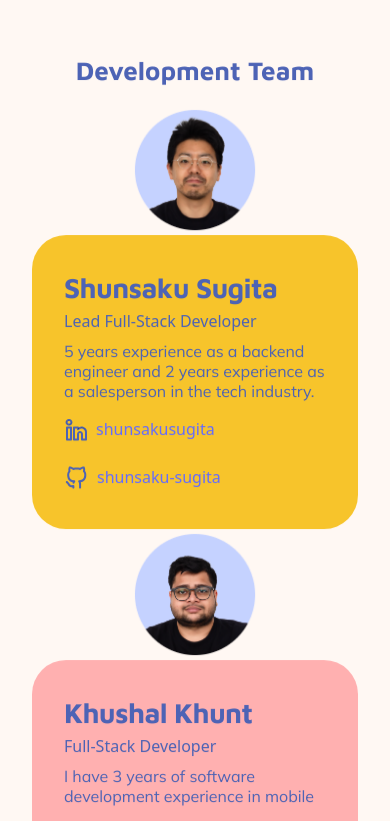
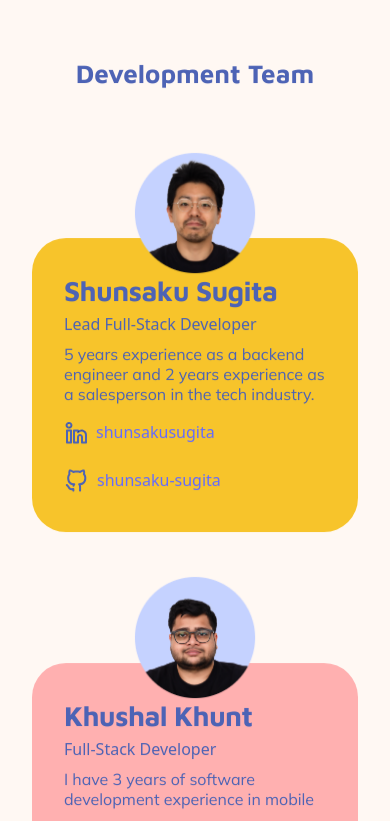
Before and after one commit to luiscbaptistajr/PrepupWeb, a React (Vite) app: page / in a window 390 px wide. Shown: the part 3659-4480 px from the top of the page. Built offline with nearby package versions, Linux system fonts and the light colour scheme.

Commit message:
Fix card profile photo

```diff
--- a/src/App.jsx
+++ b/src/App.jsx
@@ -138,7 +138,7 @@ function App() {
           </div>
 
           <div className="flex justify-center lg:hidden">
-            <img src='./images/bts/PUBTS-13.jpg' className="w-80" alt="React logo" />
+            <img src='./images/bts/PUBTS-13.jpg' className="w-full" alt="React logo" />
           </div>
 
         </section>
--- a/src/components/designercard.jsx
+++ b/src/components/designercard.jsx
@@ -50,7 +50,7 @@ const Designercard = () => {
         // <div className="w-70 grid grid-rows-2 grid-flow-col gap-24 team-bg designer">
         // <div className="grid team-bg designer grid-flow-row gap-43 lg:w-70 lg:grid-rows-2 lg:grid-flow-col lg:gap-24">
         // <div className="grid team-bg designer grid-flow-row xl:w-70 lg:grid-rows-2 lg:grid-flow-col gap-24">
-        <div className="grid grid-flow-row xl:w-70 lg:grid-rows-2 lg:grid-flow-col lg:gap-40">
+        <div className="team-bg designer grid grid-flow-row xl:w-70 lg:grid-rows-2 lg:grid-flow-col lg:gap-40">
         {
             desItems.map(({ cardPhoto, cardName, cardJob, cardRoleDetails, cardColor, linkedIn, portfolio, logo }, key) => (
                 <div className="member-card" key={key}>
--- a/src/index.css
+++ b/src/index.css
@@ -185,6 +185,9 @@ button:focus-visible {
 .card-profile {
   margin: 0 auto;
   width: 40%;
+  position: relative;
+  top: 40px;
+  z-index: 1;
 }
 
 .social-link {
@@ -390,7 +393,7 @@ footer {
     width: 230px;
     max-width: 100%;
     position: relative;
-    z-index: 1;
+    top: 0;
   }
 
   p {
```
Also changed, not shown: 5 other files (tests, documents, lock files or other folders).
